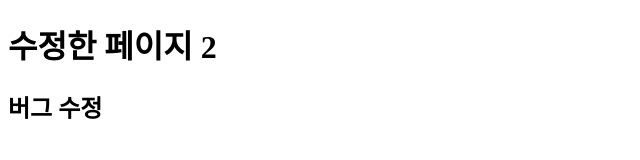
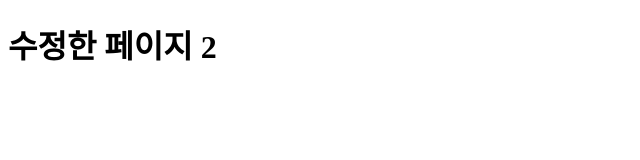
Before and after one commit to 0exia099/Boxiting, a plain HTML site: page index.html in a window 1280 px wide. Shown: the whole page, without its empty margins (0-640 px from the left). Drawn offline with Linux system fonts and the light colour scheme.

Commit message:
Revert "버그 수정"
This reverts commit 9530f70c489f407d8de2d013e8d3d88e9cd51cb8.

```diff
--- a/index.html
+++ b/index.html
@@ -7,6 +7,5 @@
 </head>
 <body>
     <h1>수정한 페이지 2</h1>
-    <h2>버그 수정</h2>
 </body>
 </html>
```
